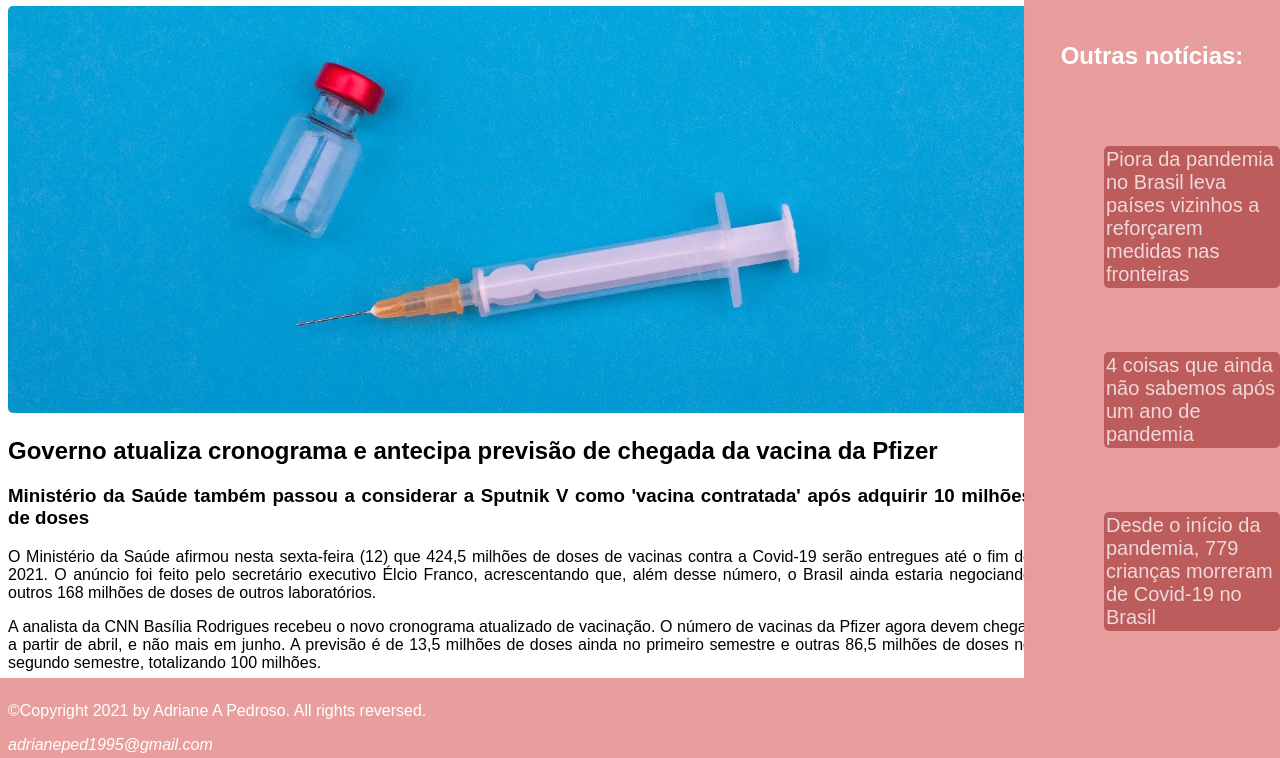
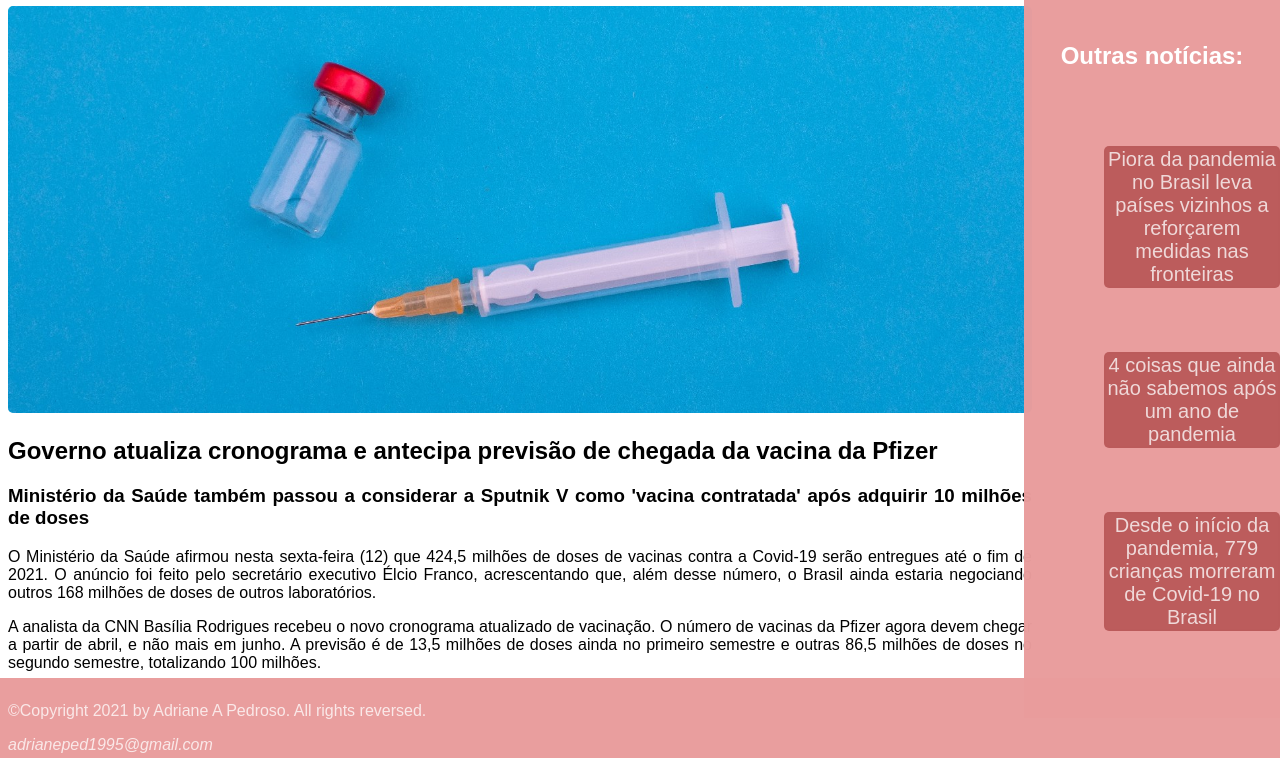
Before and after one commit to adrianeped/css-html-desafio, a plain HTML site: page index.html in a window 1280 px wide. Shown: the part 42-800 px from the top of the page. Drawn offline with Linux system fonts and the light colour scheme.

Commit message:
Add text-align

```diff
--- a/css/style.css
+++ b/css/style.css
@@ -110,6 +110,7 @@ html, body{
     font-size: 20px;
     background-color: rgba(187, 91, 91, 0.979);
     display: flex;
+    text-align: center;
 }
 
 .link{
@@ -145,5 +146,5 @@ span{
     width: 100vw;
     bottom: 0;
     background-color: rgba(233, 157, 157, 0.979);
-    color: white;
+    color: rgba(255, 255, 255, 0.76);
 }
```
